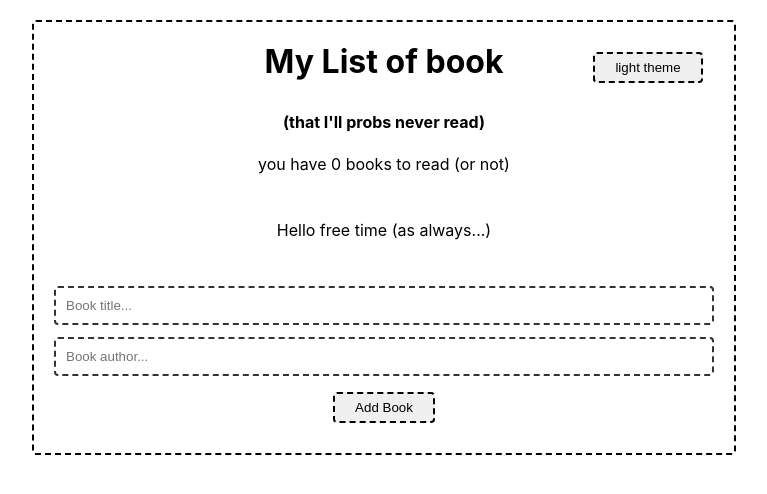
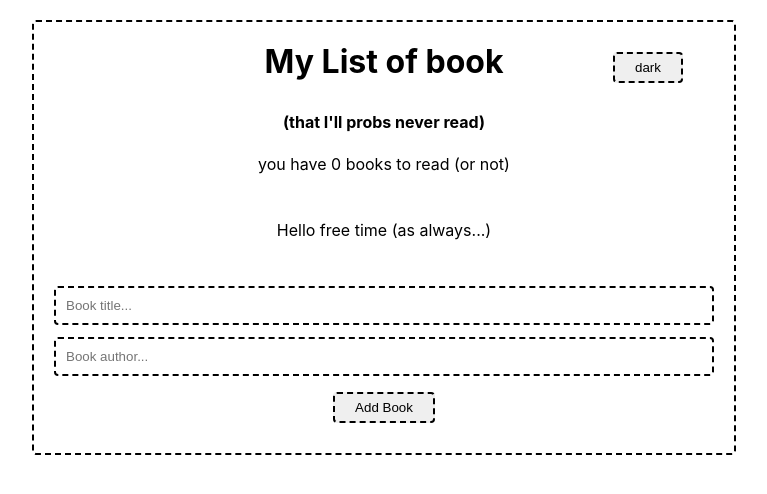
Before and after one commit to emosturi/booklist_netlify, a React (Create React App) app: page / in a window 1280 px wide. Shown: the top 494 px of the page, without its empty margins (256-1023 px from the left). Built offline with nearby package versions, Linux system fonts and the light colour scheme.

Commit message:
feature/theme_toggler finalizada

```diff
--- a/src/components/BookForm.js
+++ b/src/components/BookForm.js
@@ -1,10 +1,12 @@
 import React, {useContext, useState} from 'react';
 import {BookContext} from '../contexts/BookContext';
+import {ThemeContext} from '../contexts/ThemeContext';
 
 const BookForm = ({}) => {
   const [title, setTitle] = useState('')
   const [author, setAuthor] = useState('')
   const {dispatch} = useContext(BookContext)
+  const {isDarkTheme} = useContext(ThemeContext)
 
   const handleSubmit = (e) => {
     e.preventDefault()
@@ -20,14 +22,17 @@ const BookForm = ({}) => {
         placeholder='Book title...'
         value={title}
         required
-        onChange={(event)=>setTitle(event.target.value)} />
+        onChange={(event)=>setTitle(event.target.value)}
+        className={`${isDarkTheme? 'dark' : '' }`} />
       <input
         type="text"
         placeholder='Book author...'
         required
         value={author}
-        onChange={(event)=>setAuthor(event.target.value)} />
-      <input type="submit" value='Add Book'/>
+        onChange={(event)=>setAuthor(event.target.value)}
+        className={`${isDarkTheme? 'dark' : '' }`} />
+      <input type="submit" value='Add Book'
+        className={`${isDarkTheme? 'dark' : '' }`}/>
     </form>
   );
 }
--- a/src/components/BookList.js
+++ b/src/components/BookList.js
@@ -1,11 +1,13 @@
 import React, {useContext} from 'react';
 import {BookContext} from '../contexts/BookContext';
+import {ThemeContext} from '../contexts/ThemeContext';
 import BookDetails from './BookDetails';
 
 const BookList = () => {
   const { books } = useContext(BookContext)
+  const { isDarkTheme } = useContext(ThemeContext)
   return books.length?(
-    <div className='book-list'>
+    <div className={`book-list ${isDarkTheme? 'dark' : '' }`}>
       <ul>
         {books.map(book=>(<BookDetails key={book.id} book={book} />))}
       </ul>
--- a/src/components/Navbar.js
+++ b/src/components/Navbar.js
@@ -7,21 +7,25 @@ import {colors} from '../globalStyle';
 const Navbar = ({}) => {
   const { books } = useContext(BookContext)
   const { isDarkTheme, dispatch } = useContext(ThemeContext)
-  const themeColor = isDarkTheme? 'dark theme': 'light theme'
+  const themeColor = isDarkTheme? 'light': 'dark'
   const handleClick = () => {
     dispatch({type:'TOGGLE_THEME', isDarkTheme: !isDarkTheme })
   }
   return(
-    <div className='navbar'>
+    <div className={`navbar ${isDarkTheme? 'dark' : '' }`}>
     {isDarkTheme?(
-      <style>{`body {background: ${colors.greyish}  }`}</style>
+      <style>{`
+        body {background: ${colors.greyish}}
+        .App {background: ${colors.componentsGrey};
+              color: ${colors.whiteish}}
+      `}</style>
       ):(
       <style>{`body {background: ${colors.whiteish}  }`}</style>
       )
     }
       <div className="wrapper">
         <h1>My List of book</h1>
-        <ThemeToggler handleClick={handleClick} themeColor={themeColor}/>
+        <ThemeToggler isDarkTheme={isDarkTheme} handleClick={handleClick} themeColor={themeColor}/>
       </div>
       <h4>(that I'll probs never read)</h4>
       <p>you have {books.length} books to read (or not)</p>
--- a/src/components/ThemeToggler.js
+++ b/src/components/ThemeToggler.js
@@ -1,9 +1,9 @@
 import React from 'react';
 
-const ThemeToggler = ({themeColor, handleClick}) => {
+const ThemeToggler = ({isDarkTheme, themeColor, handleClick}) => {
   return(
-    <div class="theme-toggler">
-		  <input type="button" onClick={handleClick} value={`${themeColor}`} />
+    <div className='theme-toggler'>
+		  <input className={`${isDarkTheme? 'dark' : '' }`} type="button" onClick={handleClick} value={`${themeColor}`} />
     </div>
   )
 };
--- a/src/globalStyle.js
+++ b/src/globalStyle.js
@@ -2,6 +2,7 @@ import {createGlobalStyle} from 'styled-components';
 
 export const colors = {
   greyish: '#333',
+  componentsGrey: '#3a3a3a',
   whiteish: '#fff',
 }
 
@@ -14,6 +15,15 @@ const GlobalStyle = createGlobalStyle`
     -webkit-font-smoothing: antialiased;
     -moz-osx-font-smoothing: grayscale;
   }
+
+/* Theming Class Style */
+
+  .dark {
+    background: ${colors.componentsGrey};
+    color: ${colors.whiteish};
+  }
+
+/* App Style */
 
   .App {
     margin: 20px auto;
@@ -82,13 +92,11 @@ const GlobalStyle = createGlobalStyle`
 
   .book-list .title {
     font-weight: bold;
-    color: ${colors.greyish};
     font-size: 1.2em;
   }
 
   .book-list .author {
     font-size: 0.9em;
-    color: ${colors.greyish};
   }
 
   .empty {
@@ -107,7 +115,6 @@ const GlobalStyle = createGlobalStyle`
     padding: 10px;
     box-sizing: border-box;
     margin: 6px 0;
-    color: ${colors.greyish};
     border: 2px;
     border-radius: 4px;
     border-style: dashed;
@@ -121,11 +128,6 @@ const GlobalStyle = createGlobalStyle`
     padding: 6px 20px;
     display: block;
   }
-/* Theming Class */
-  .dark {
-    background: ${colors.greyish};
-    color: ${colors.whiteish};
-  }
 
 `;
 
```
